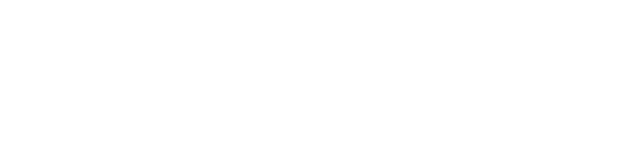
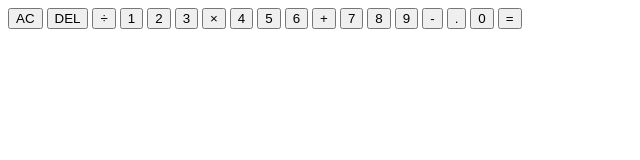
Before and after one commit to tt2806/calculator, a plain HTML site: page index.html in a window 1280 px wide. Shown: the whole page, without its empty margins (0-640 px from the left). Drawn offline with Linux system fonts and the light colour scheme.

Commit message:
Added buttons and extra styling divs for calculator

```diff
--- a/index.html
+++ b/index.html
@@ -11,7 +11,34 @@
 </head>
 
 <body>
+  <div class="calculator-grid">
+    <div class="output">
+      <div class="previous-operand">
 
+      </div>
+      <div class="current-operand">
+
+      </div>
+      <button class="span-two">AC</button>
+      <button>DEL</button>
+      <button>÷</button>
+      <button>1</button>
+      <button>2</button>
+      <button>3</button>
+      <button>×</button>
+      <button>4</button>
+      <button>5</button>
+      <button>6</button>
+      <button>+</button>
+      <button>7</button>
+      <button>8</button>
+      <button>9</button>
+      <button>-</button>
+      <button>.</button>
+      <button>0</button>
+      <button class="span-two">=</button>
+    </div>
+  </div>
 </body>
 
 </html>
```
